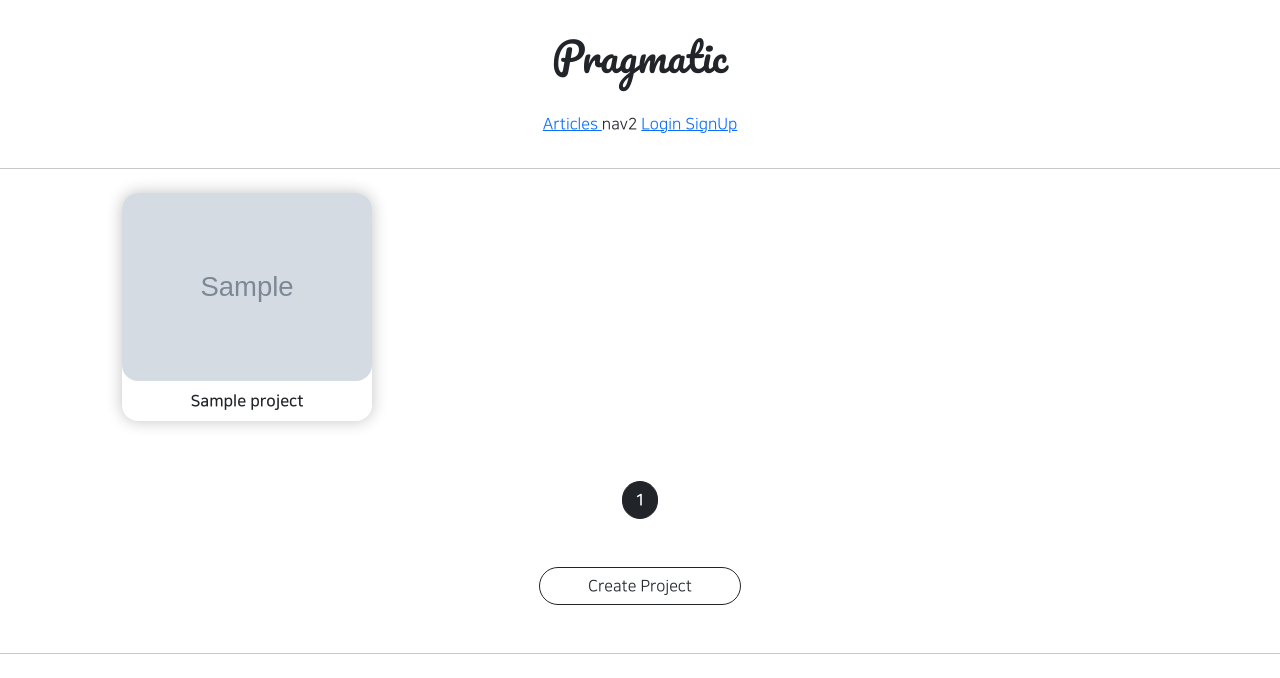
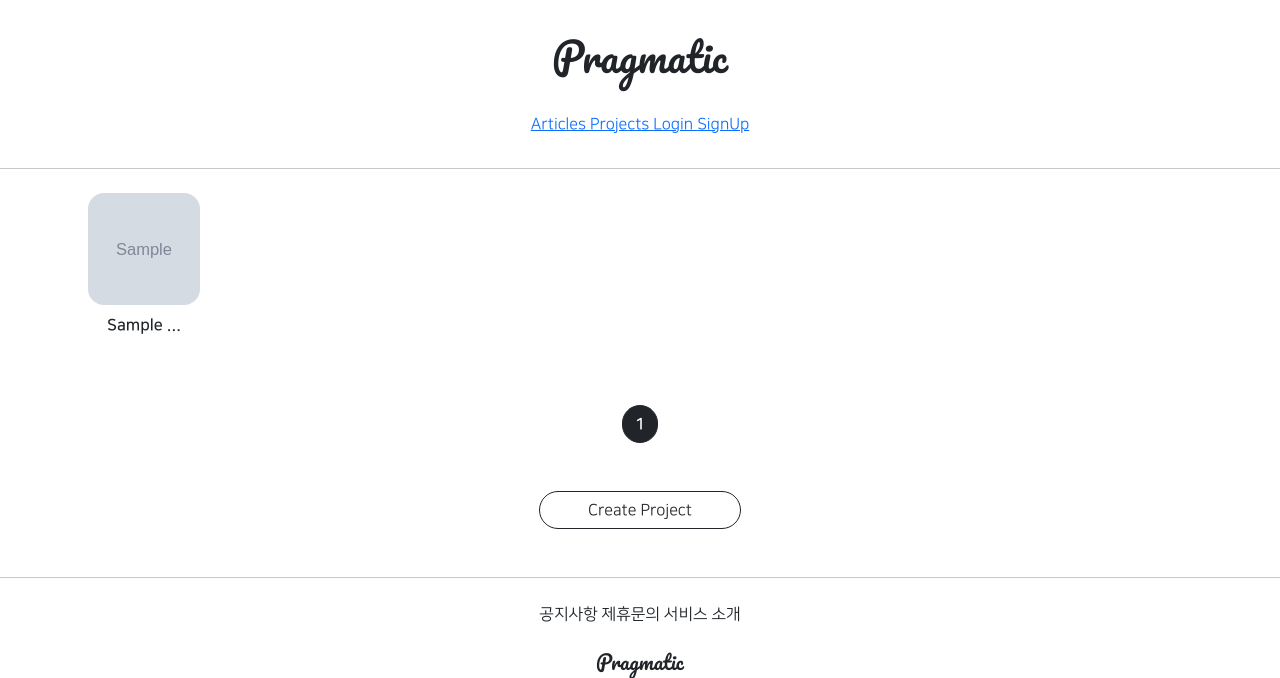
Before and after one commit to noeul1114/gis_3ban_1, a Django app: page /projects/list/ in a window 1280 px wide. Shown: the top 678 px of the page. Run offline with Django 3.2, Linux system fonts and the light colour scheme; tables that the repository leaves empty hold one stand-in row (values such as "Sample post"); grey boxes marked "Sample" are stand-in pictures; parts of the project's set-up code (start-up, migrations or seed data) failed here and were passed over; some libraries are stand-ins or nearby versions.

Commit message:
8/18 class 3ban commit 1

```diff
--- a/projectapp/templates/projectapp/list.html
+++ b/projectapp/templates/projectapp/list.html
@@ -10,18 +10,17 @@
         }
 
         .container div {
-          width: 45%;
-            max-width: 250px;
           display: flex;
           justify-content: center;
           align-items: center;
           border-radius: 1rem;
             flex-direction: column;
-            box-shadow: 0 0 1rem #c2c2c2;
         }
 
         .container img {
-            width: 100%;
+            width: 7rem;
+            height: 7rem;
+            object-fit: cover;
             border-radius: 1rem;
         }
     </style>
@@ -34,7 +33,7 @@
                 <a href="{% url 'projectapp:detail' pk=project.pk %}">
                     <img src="{{ project.image.url }}" alt="">
                 </a>
-                <span class="NNS_B my-2">{{ project.name }}</span>
+                <span class="NNS_B my-2">{{ project.name | truncatechars:10 }}</span>
             </div>
         {% endfor %}
 
--- a/templates/header.html
+++ b/templates/header.html
@@ -8,7 +8,11 @@
                 Articles
             </a>
         </span>
-        <span>nav2</span>
+        <span>
+            <a href="{% url 'projectapp:list' %}">
+                Projects
+            </a>
+        </span>
         {% if not user.is_authenticated %}
         <span>
             <a href="{% url 'accountapp:login' %}">
```
